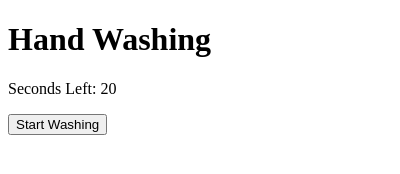
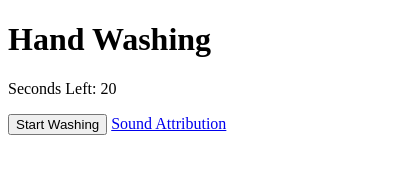
Before and after one commit to phptuts/chrome-extension-handwashing, a browser extension: page popup.html in a window 400 px wide. Drawn offline with Linux system fonts and the light colour scheme.

Commit message:
attributing

```diff
--- a/popup.html
+++ b/popup.html
@@ -11,6 +11,7 @@
       <source src="sound.wav" type="audio/wav" />
     </audio>
     <button id="washBTN">Start Washing</button>
+    <a href="https://freesound.org/s/345086/">Sound Attribution</a>
     <script src="popup.js"></script>
   </body>
 </html>
```
